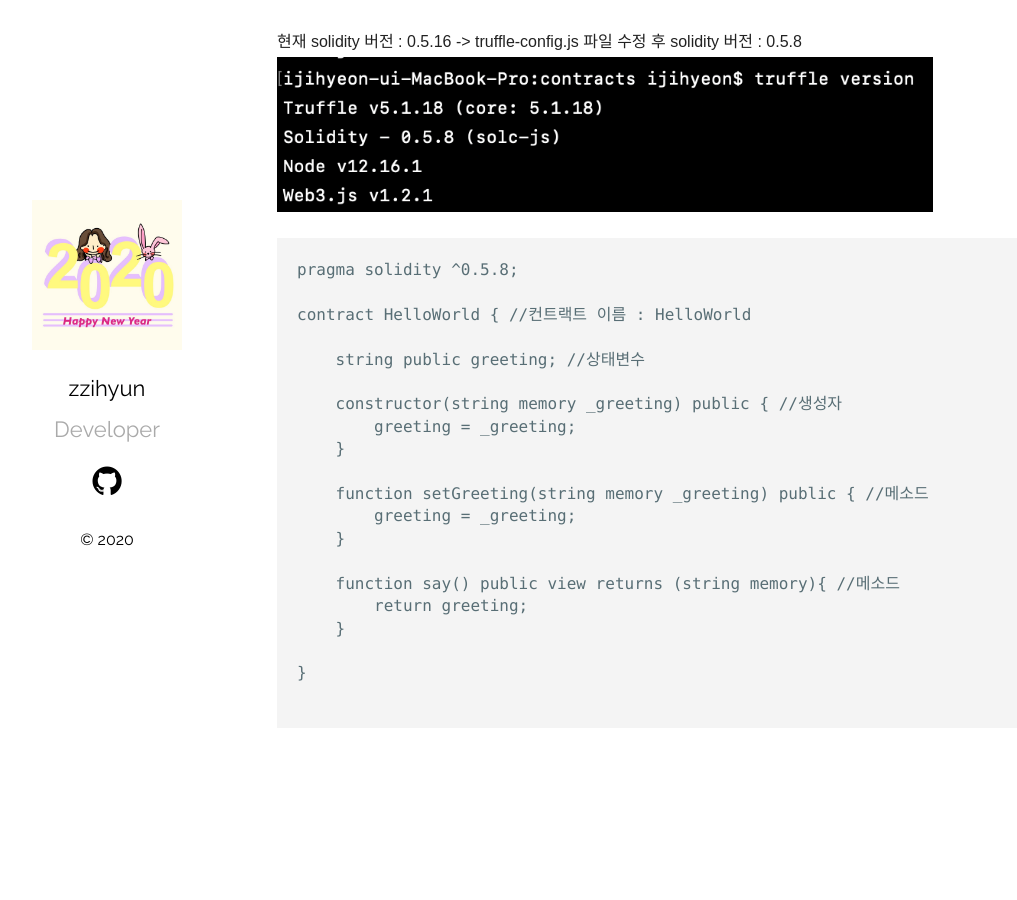
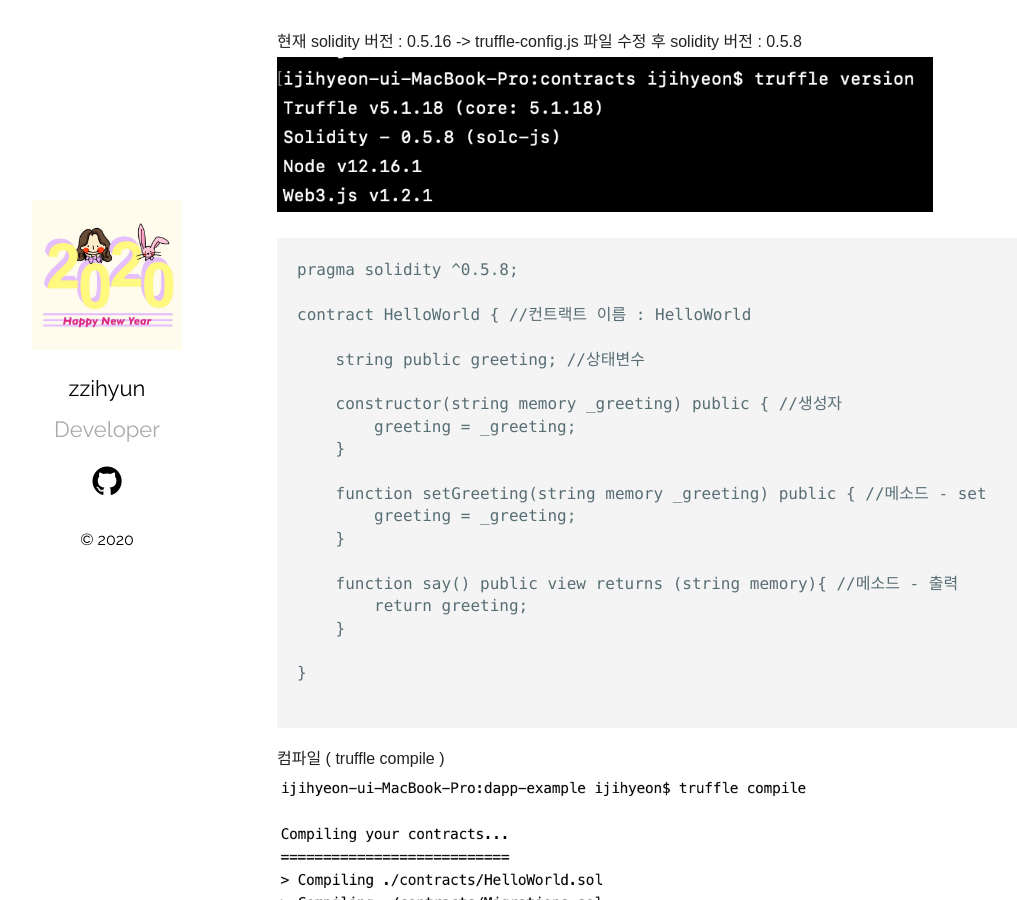
Before and after one commit to jhhhj1002/jhhhj1002.github.io, a Jekyll site: the page built from _posts/2020-03-27-Truffle-in-Blockchain.markdown, in a window 1280 px wide and 900 px high, scrolled down 2014 px. Shown: the whole window, without its empty margins (78-1095 px from the left). Built offline with Jekyll 4.4.1, drawn with Linux system fonts in a browser that asks for light colours; before the commit the page ends 2787 px from its top, so only the background shows below that.

Commit message:
Update 2020-03-27-Truffle-in-Blockchain.markdown

````diff
--- a/_posts/2020-03-27-Truffle-in-Blockchain.markdown
+++ b/_posts/2020-03-27-Truffle-in-Blockchain.markdown
@@ -57,14 +57,17 @@ contract HelloWorld { //컨트랙트 이름 : HelloWorld
         greeting = _greeting;
     }
 
-    function setGreeting(string memory _greeting) public { //메소드
+    function setGreeting(string memory _greeting) public { //메소드 - set
         greeting = _greeting;
     }
 
-    function say() public view returns (string memory){ //메소드
+    function say() public view returns (string memory){ //메소드 - 출력
         return greeting;
     }
 
 }
 
 ```
+
+컴파일 ( truffle compile )
+ <img src="/assets/imgs/Blockchain&Truffle_10.png" width="80%" height="45%" >
````
